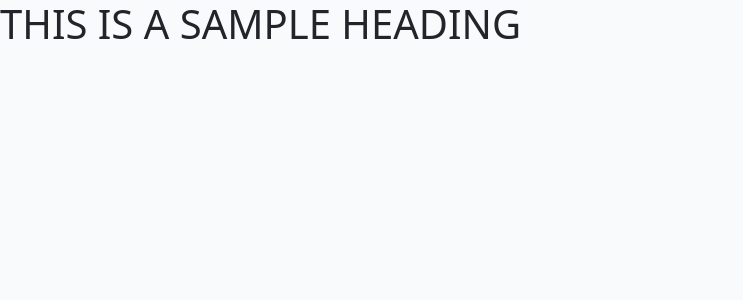
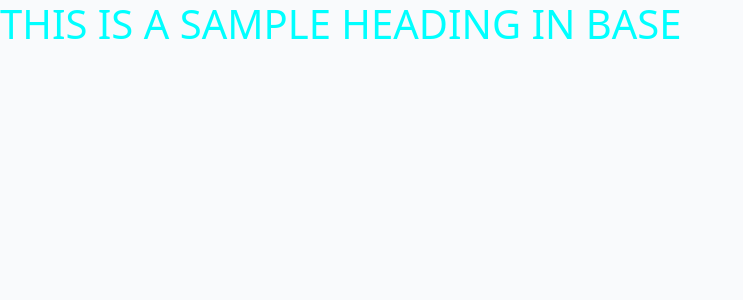
Before and after one commit to Code-Institute-Submissions/SteveMiller7-P4-Hannahs-Nails_SepResub, a Django app: page / in a window 1280 px wide. Shown: the top 300 px of the page, without its empty margins (0-743 px from the left). Run offline with Django 3.2, Linux system fonts and the light colour scheme; data that the repository does not hold is empty.

Commit message:
Trying to sort issue with css not connecting

```diff
--- a/static/css/style.css
+++ b/static/css/style.css
@@ -1,3 +1,7 @@
+.steve-sample{
+    color: aqua;
+}
+
 body {
     background-color: #F9FAFC;
 }
--- a/templates/base.html
+++ b/templates/base.html
@@ -1,13 +1,12 @@
 {% load static %}
-
 <!DOCTYPE html>
-
 <html lang="en">
 
 <head>
     <link rel="preconnect" href="https://fonts.googleapis.com">
     <link rel="preconnect" href="https://fonts.gstatic.com" crossorigin>
-    <link href="https://fonts.googleapis.com/css2?family=Open+Sans&family=Playfair+Display&display=swap" rel="stylesheet">
+    <link href="https://fonts.googleapis.com/css2?family=Open+Sans&family=Playfair+Display&display=swap"
+        rel="stylesheet">
     <meta charset="UTF-8">
     <meta http-equiv="X-UA-Compatible" content="IE=edge">
     <meta name="viewport" content="width=device-width, initial-scale=1.0">
@@ -16,19 +15,19 @@
     <script src="https://cdn.jsdelivr.net/npm/bootstrap@5.2.0-beta1/dist/js/bootstrap.bundle.min.js"
         integrity="sha384-pprn3073KE6tl6bjs2QrFaJGz5/SUsLqktiwsUTF55Jfv3qYSDhgCecCxMW52nD2" crossorigin="anonymous">
     </script>
-    <link rel="stylesheet" href="{% static 'css/style.css' %}">
+    <link rel="stylesheet" href='/assets/css/style.css'>
 
-    <title>Hannhs Nail Bar</title>
+    <title>Hannahs Nail Bar</title>
 </head>
 
 <body>
-<h1>THIS IS A SAMPLE HEADING</h1>
+    <h1 class="steve-sample" >THIS IS A SAMPLE HEADING IN BASE</h1>
 
-<main class="flex-shrink-0 main-bg">
-    {% block content %}
-    <!-- Content Goes here -->
-    {% endblock content %}
-</main>
+    <main class="flex-shrink-0 main-bg">
+        {% block content %}
+        <!-- Content Goes here -->
+        {% endblock content %}
+    </main>
 
 
 </body>
--- a/templates/index.html
+++ b/templates/index.html
@@ -11,19 +11,22 @@
                 <!-- For loop to iterate through the list of technicians passed in from the view -->
                 {% for technician in technician_list %}
 
-                <div class="col-md-6">
+                <div class="col-md-3">
                     <div class="card-mb-4">
-                        <div class="card-body"> <!-- everything lives within the card-->
+                        <div class="card-body">
+                            <!-- everything lives within the card-->
                             <div class="image-container">
                                 {% if "placeholder" in technician.featured_image.url %}
                                 <!-- If the word "placeholder is found in the url then assume there is no featured image then image below is used" -->
-                                <img src="https://res.cloudinary.com/millermayhem/image/upload/v1653839799/logo_cd2pdj.png" alt="">
+                                <img src="https://res.cloudinary.com/millermayhem/image/upload/v1653839799/logo_cd2pdj.png"
+                                    alt="">
                                 {% else %}
                                 <img class="card-img-top" src="{{ technician.featured_image.url }}" alt="">
                                 <!-- DOUBLE CURLY BRACES INSERTS THE CONTENT INTO THE HTML -->
                                 {% endif %}
                                 <div class="image-flash">
-                                    <p class="author">Head Technician</p> <!-- Could alternativly add {{ technician.position }} if it was included in the model-->
+                                    <p class="author">Head Technician</p>
+                                    <!-- Could alternativly add {{ technician.position }} if it was included in the model-->
                                 </div>
                                 <a href="#" class="post-link">
                                     <h2 class="card-title">{{ technichian.title }}</h2>
```
Lines whose indentation alone changed are shown as unchanged.
